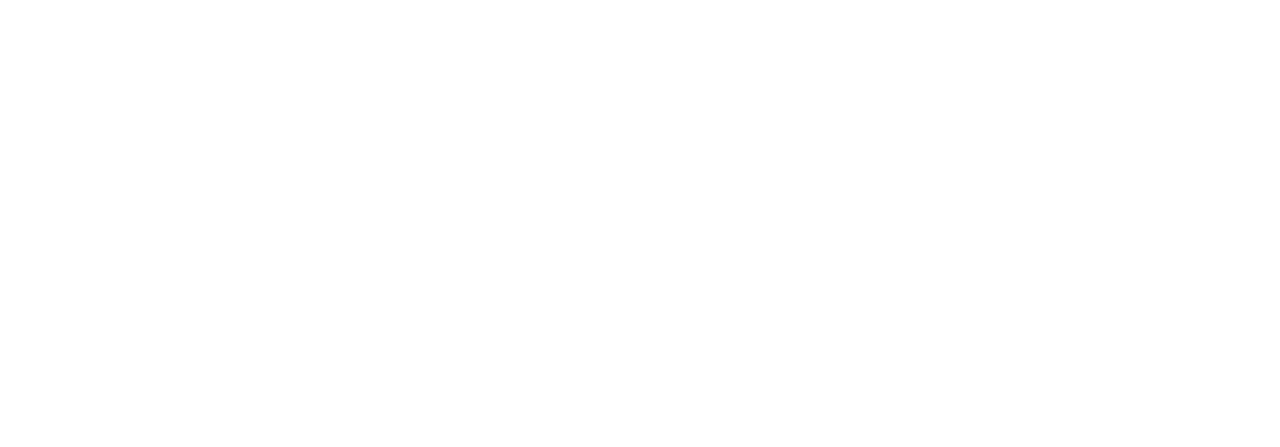
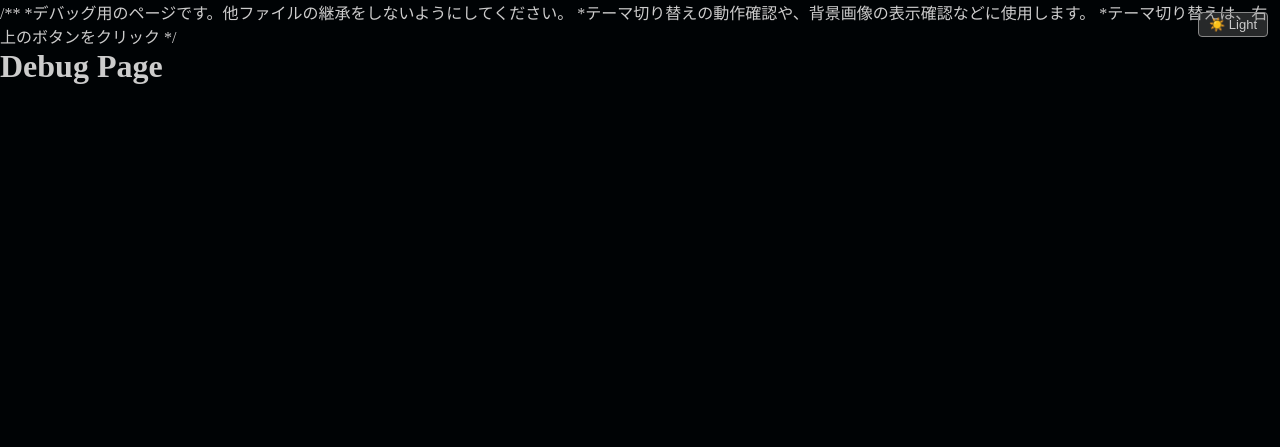
Before and after one commit to toayuki/personal-view-for-share, a plain HTML site: page web/src/html/debug.html in a window 1280 px wide. Shown: the top 447 px of the page. Drawn offline with Linux system fonts and the light colour scheme.

Commit message:
デバッグ機能改修、スタイル調整

```diff
--- a/web/src/html/debug.html
+++ b/web/src/html/debug.html
@@ -1,35 +1,48 @@
+/**
+  *デバッグ用のページです。他ファイルの継承をしないようにしてください。
+  *テーマ切り替えの動作確認や、背景画像の表示確認などに使用します。
+  *テーマ切り替えは、右上のボタンをクリック
+  */
+
 <!DOCTYPE html>
 <html lang="ja">
 <head>
   <meta charset="UTF-8">
-  <meta name="viewport" content="width=device-width, initial-scale=1, viewport-fit=cover">
+  <!-- <meta name="viewport" content="width=device-width, initial-scale=1, viewport-fit=cover"> -->
   <title>Debug</title>
   <style>
+    :root                { --bg: #000305; --fg: #ccc; --border: #333; }
+    [data-theme="light"] { --bg: #f5f5f5; --fg: #334; --border: #ccc; }
+
     *, *::before, *::after { box-sizing: border-box; margin: 0; padding: 0; }
+    body { background: var(--bg); color: var(--fg); }
 
     #bg-fixed {
-      position: fixed;
-      top: 0;
-      left: 0;
-      width: 100%;
-      height: var(--screen-height, 100lvh);
-      z-index: -1;
-      background-size: cover;
-      background-position: center;
+      position: fixed; top: 0; left: 0;
+      width: 100%; height: var(--screen-height, 100lvh);
+      z-index: -1; background-size: cover; background-position: center;
     }
 
     .page-content { padding: 80px 24px 24px; }
     .section {
-      height: 100vh;
-      display: flex;
-      align-items: center;
-      justify-content: center;
-      font-size: 18px;
-      border-bottom: 1px solid #333;
+      height: 100vh; display: flex;
+      align-items: center; justify-content: center;
+      font-size: 18px; border-bottom: 1px solid var(--border);
+    }
+    #theme-toggle-debug {
+      position: fixed; top: 12px; right: 12px; z-index: 9999;
+      padding: 4px 10px; font-size: 13px; cursor: pointer;
+      background: rgba(128,128,128,0.3); border: 1px solid #888; border-radius: 4px;
+      color: var(--fg);
     }
   </style>
 </head>
 <body>
+
+  <header>
+    <h1>Debug Page</h1>
+  </header>
+  <button id="theme-toggle-debug" onclick="const h=document.documentElement;h.dataset.theme=h.dataset.theme==='light'?'dark':'light';this.textContent=h.dataset.theme==='light'?'🌙 Dark':'☀️ Light'">☀️ Light</button>
 
   <div id="bg-fixed" style="background-image: url('{{ debug_bg }}');"></div>
 
--- a/web/src/static/css/theme.css
+++ b/web/src/static/css/theme.css
@@ -17,8 +17,10 @@
   --bg-slide-default: linear-gradient(135deg, #1a1a2e 0%, #16213e 50%, #0f3460 100%);
   --bg-slide-overlay: rgba(0, 0, 0, 0.5);
   --bg-slide-intro:   rgba(0, 0, 0, 0.6);
-  --bg-header-fixed:  linear-gradient(0deg, rgba(0,0,0,0) 0%, rgba(0,0,0,0.02) 10%, rgba(0,0,0,0.07) 20%, rgba(0,0,0,0.15) 30%, rgba(0,0,0,0.28) 42%, rgba(0,0,0,0.45) 55%, rgba(0,0,0,0.63) 68%, rgba(0,0,0,0.78) 78%, rgba(0,0,0,0.88) 86%, rgba(0,0,0,0.94) 91%, rgba(0,0,0,0.97) 94%, rgba(0,0,0,0.99) 97%, rgba(0,0,0,1) 100%);
-  --bg-footer-fixed:  linear-gradient(180deg, rgba(0,0,0,0) 0%, rgba(0,0,0,0.02) 10%, rgba(0,0,0,0.07) 20%, rgba(0,0,0,0.15) 30%, rgba(0,0,0,0.28) 42%, rgba(0,0,0,0.45) 55%, rgba(0,0,0,0.63) 68%, rgba(0,0,0,0.78) 78%, rgba(0,0,0,0.88) 86%, rgba(0,0,0,0.94) 91%, rgba(0,0,0,0.97) 94%, rgba(0,0,0,0.99) 97%, rgba(0,0,0,1) 100%);
+  --bg-header-fixed:  linear-gradient(0deg, rgba(0,0,0,0) 0%, rgba(0,0,0,0.02) 10%, rgba(0,0,0,0.06) 20%, rgba(0,0,0,0.13) 30%, rgba(0,0,0,0.22) 42%, rgba(0,0,0,0.36) 55%, rgba(0,0,0,0.50) 68%, rgba(0,0,0,0.62) 78%, rgba(0,0,0,0.71) 86%, rgba(0,0,0,0.76) 91%, rgba(0,0,0,0.79) 94%, rgba(0,0,0,0.80) 97%, rgba(0,0,0,0.8) 100%);
+  --bg-footer-fixed:  linear-gradient(180deg, rgba(0,0,0,0) 0%, rgba(0,0,0,0.02) 10%, rgba(0,0,0,0.06) 20%, rgba(0,0,0,0.13) 30%, rgba(0,0,0,0.22) 42%, rgba(0,0,0,0.36) 55%, rgba(0,0,0,0.50) 68%, rgba(0,0,0,0.62) 78%, rgba(0,0,0,0.71) 86%, rgba(0,0,0,0.76) 91%, rgba(0,0,0,0.79) 94%, rgba(0,0,0,0.80) 97%, rgba(0,0,0,0.8) 100%);
+  --bg-header-fixed-for-mobile:  linear-gradient(0deg, rgba(0,0,0,0) 0%, rgba(0,0,0,0.02) 10%, rgba(0,0,0,0.07) 20%, rgba(0,0,0,0.15) 30%, rgba(0,0,0,0.28) 42%, rgba(0,0,0,0.45) 55%, rgba(0,0,0,0.63) 68%, rgba(0,0,0,0.78) 78%, rgba(0,0,0,0.88) 86%, rgba(0,0,0,0.94) 91%, rgba(0,0,0,0.97) 94%, rgba(0,0,0,0.99) 97%, rgba(0,0,0,1) 100%);
+  --bg-footer-fixed-for-mobile:  linear-gradient(180deg, rgba(0,0,0,0) 0%, rgba(0,0,0,0.02) 10%, rgba(0,0,0,0.07) 20%, rgba(0,0,0,0.15) 30%, rgba(0,0,0,0.28) 42%, rgba(0,0,0,0.45) 55%, rgba(0,0,0,0.63) 68%, rgba(0,0,0,0.78) 78%, rgba(0,0,0,0.88) 86%, rgba(0,0,0,0.94) 91%, rgba(0,0,0,0.97) 94%, rgba(0,0,0,0.99) 97%, rgba(0,0,0,1) 100%);
   --bg-menu-block:    rgba(0, 0, 0, 0.75);
   --bg-image-overlay: rgba(0, 0, 0, 0.4);
 
@@ -88,8 +90,10 @@
   --bg-slide-default: linear-gradient(135deg, #f5f5f5 0%, #fafafa 50%, #ffffff 100%);
   --bg-slide-overlay: rgba(200, 200, 200, 0.15);
   --bg-slide-intro:   rgba(255, 255, 255, 0.4);
-  --bg-header-fixed:  linear-gradient(0deg, rgba(255,255,255,0) 0%, rgba(255,255,255,0.02) 10%, rgba(255,255,255,0.07) 20%, rgba(255,255,255,0.15) 30%, rgba(255,255,255,0.28) 42%, rgba(255,255,255,0.45) 55%, rgba(255,255,255,0.63) 68%, rgba(255,255,255,0.78) 78%, rgba(255,255,255,0.88) 86%, rgba(255,255,255,0.94) 91%, rgba(255,255,255,0.97) 94%, rgba(255,255,255,0.99) 97%, rgba(255,255,255,1) 100%);
-  --bg-footer-fixed:  linear-gradient(180deg, rgba(255,255,255,0) 0%, rgba(255,255,255,0.02) 10%, rgba(255,255,255,0.07) 20%, rgba(255,255,255,0.15) 30%, rgba(255,255,255,0.28) 42%, rgba(255,255,255,0.45) 55%, rgba(255,255,255,0.63) 68%, rgba(255,255,255,0.78) 78%, rgba(255,255,255,0.88) 86%, rgba(255,255,255,0.94) 91%, rgba(255,255,255,0.97) 94%, rgba(255,255,255,0.99) 97%, rgba(255,255,255,1) 100%);
+  --bg-header-fixed:  linear-gradient(0deg, rgba(255,255,255,0) 0%, rgba(255,255,255,0.02) 10%, rgba(255,255,255,0.06) 20%, rgba(255,255,255,0.13) 30%, rgba(255,255,255,0.22) 42%, rgba(255,255,255,0.36) 55%, rgba(255,255,255,0.50) 68%, rgba(255,255,255,0.62) 78%, rgba(255,255,255,0.71) 86%, rgba(255,255,255,0.76) 91%, rgba(255,255,255,0.79) 94%, rgba(255,255,255,0.80) 97%, rgba(255,255,255,0.8) 100%);
+  --bg-footer-fixed:  linear-gradient(180deg, rgba(255,255,255,0) 0%, rgba(255,255,255,0.02) 10%, rgba(255,255,255,0.06) 20%, rgba(255,255,255,0.13) 30%, rgba(255,255,255,0.22) 42%, rgba(255,255,255,0.36) 55%, rgba(255,255,255,0.50) 68%, rgba(255,255,255,0.62) 78%, rgba(255,255,255,0.71) 86%, rgba(255,255,255,0.76) 91%, rgba(255,255,255,0.79) 94%, rgba(255,255,255,0.80) 97%, rgba(255,255,255,0.8) 100%);
+  --bg-header-fixed-for-mobile:  linear-gradient(0deg, rgba(255,255,255,0) 0%, rgba(255,255,255,0.02) 10%, rgba(255,255,255,0.07) 20%, rgba(255,255,255,0.15) 30%, rgba(255,255,255,0.28) 42%, rgba(255,255,255,0.45) 55%, rgba(255,255,255,0.63) 68%, rgba(255,255,255,0.78) 78%, rgba(255,255,255,0.88) 86%, rgba(255,255,255,0.94) 91%, rgba(255,255,255,0.97) 94%, rgba(255,255,255,0.99) 97%, rgba(255,255,255,1) 100%);
+  --bg-footer-fixed-for-mobile:  linear-gradient(180deg, rgba(255,255,255,0) 0%, rgba(255,255,255,0.02) 10%, rgba(255,255,255,0.07) 20%, rgba(255,255,255,0.15) 30%, rgba(255,255,255,0.28) 42%, rgba(255,255,255,0.45) 55%, rgba(255,255,255,0.63) 68%, rgba(255,255,255,0.78) 78%, rgba(255,255,255,0.88) 86%, rgba(255,255,255,0.94) 91%, rgba(255,255,255,0.97) 94%, rgba(255,255,255,0.99) 97%, rgba(255,255,255,1) 100%);
   --bg-menu-block:    rgba(255, 255, 255, 0.95);
   --bg-image-overlay: rgba(255, 255, 255, 0.2);
 
```
Also changed, not shown: web/src/static/css/style.css (+14 -0 lines).
